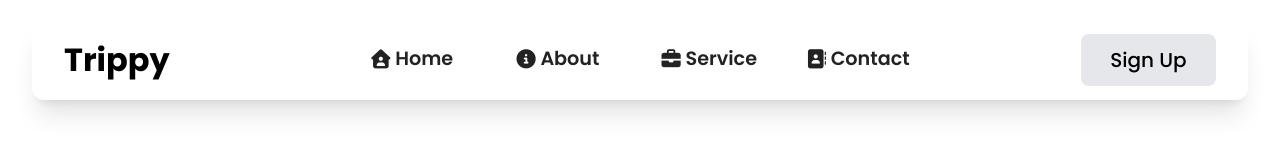
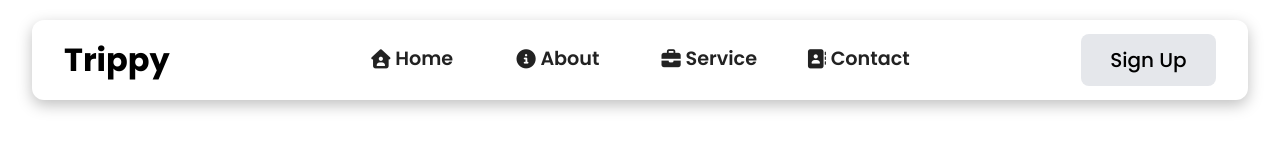
Before and after one commit to CodingWithLaiba/Trippy, a React (Vite) app: page / in a window 1280 px wide. Shown: the top 160 px of the page. Built offline with nearby package versions, Linux system fonts and the light colour scheme.

Commit message:
Update Navbar component shadow style for improved aesthetics

```diff
--- a/src/components/Navbar.jsx
+++ b/src/components/Navbar.jsx
@@ -39,7 +39,7 @@ export default function Navbar() {
   ];
   return (
     <div className="flex items-center justify-center w-full mt-6">
-    <nav className="flex items-center justify-between py-0 px-8 w-[95%] h-20 rounded-xl shadow-xl fixed z-50 top-5 bg-white">
+    <nav className="flex items-center justify-between py-0 px-8 w-[95%] h-20 rounded-xl shadow-[0_5px_15px_0_rgba(0,0,0,0.25)] fixed z-50 top-5 bg-white">
       <h1 className="text-black text-[2rem] cursor-pointer font-bold ">
         Trippy
       </h1>
```
